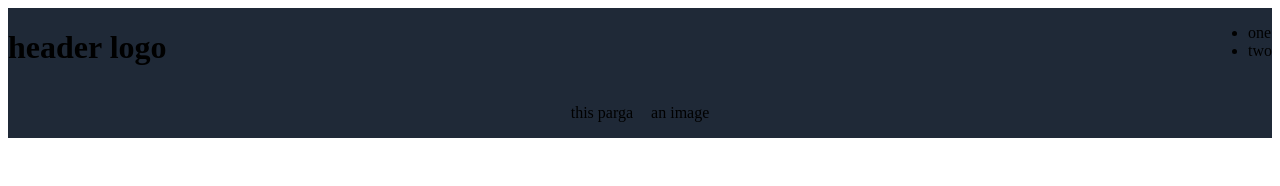
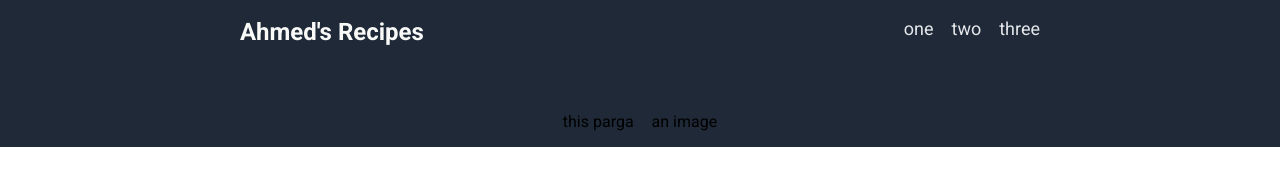
Before and after one commit to ahmedcauni/FlexRecipesUpdated, a plain HTML site: page Flex.html in a window 1280 px wide. Drawn offline with Linux system fonts and the light colour scheme.

Commit message:
top header finished

```diff
--- a/Flex.html
+++ b/Flex.html
@@ -6,15 +6,18 @@
     <title>Document</title>
     <title>Recipes </title>
     <link rel="stylesheet" href="style.css">
+    <link href="https://fonts.googleapis.com/css2?family=Roboto:wght@400;700&display=swap" rel="stylesheet">
+
 </head>
 <body>
     <div class="header">
         <div class="topheader">
-            <h1>header logo</h1>
-            <ul>
-                <li>one</li>
-                <li>two</li>
-            </ul>
+            <div class="topheaderleft">Ahmed's Recipes</div>
+                <ul class="topheaderright">
+                    <li>one</li>
+                    <li>two</li>
+                    <li>three</li>
+                </ul>
         </div>
         <div class="bottomheader">
             <p>this parga</p>
--- a/style.css
+++ b/style.css
@@ -1,20 +1,47 @@
 body{
     display: flex;
     flex-direction: column;
+    margin: 0;
+    padding: 0;
+    box-sizing: border-box;
 }
 .header{
     display: flex;
-    max-height: 300px;
+    max-height: 500px;
     background-color: #1F2937;
     flex-direction: column;
+    font-family: 'Roboto', sans-serif;
 }
+/* top header part*/
 .topheader{
 display: flex;
-justify-content: space-between;
+justify-content: space-around;
+padding-top: 18px;
+padding-bottom: 50px;
+
 }
+.topheaderleft{
+    font-size: 24px;
+    color: #F9FAF8;
+    font-weight: bold;
+}
+.topheaderright{
+    font-size: 18px;
+    color: #E5E7EB;
+    display: flex;
+    justify-content: space-between;
+}
+ul {
+    list-style-type: none;
+    margin: 0;
+    padding: 0;
+    gap: 18px;
+  }
 .bottomheader{
 display: flex;
 justify-content: center;
 gap: 18px;
 flex-grow: 1;
 }
+
+/*bottom header part*/
```
